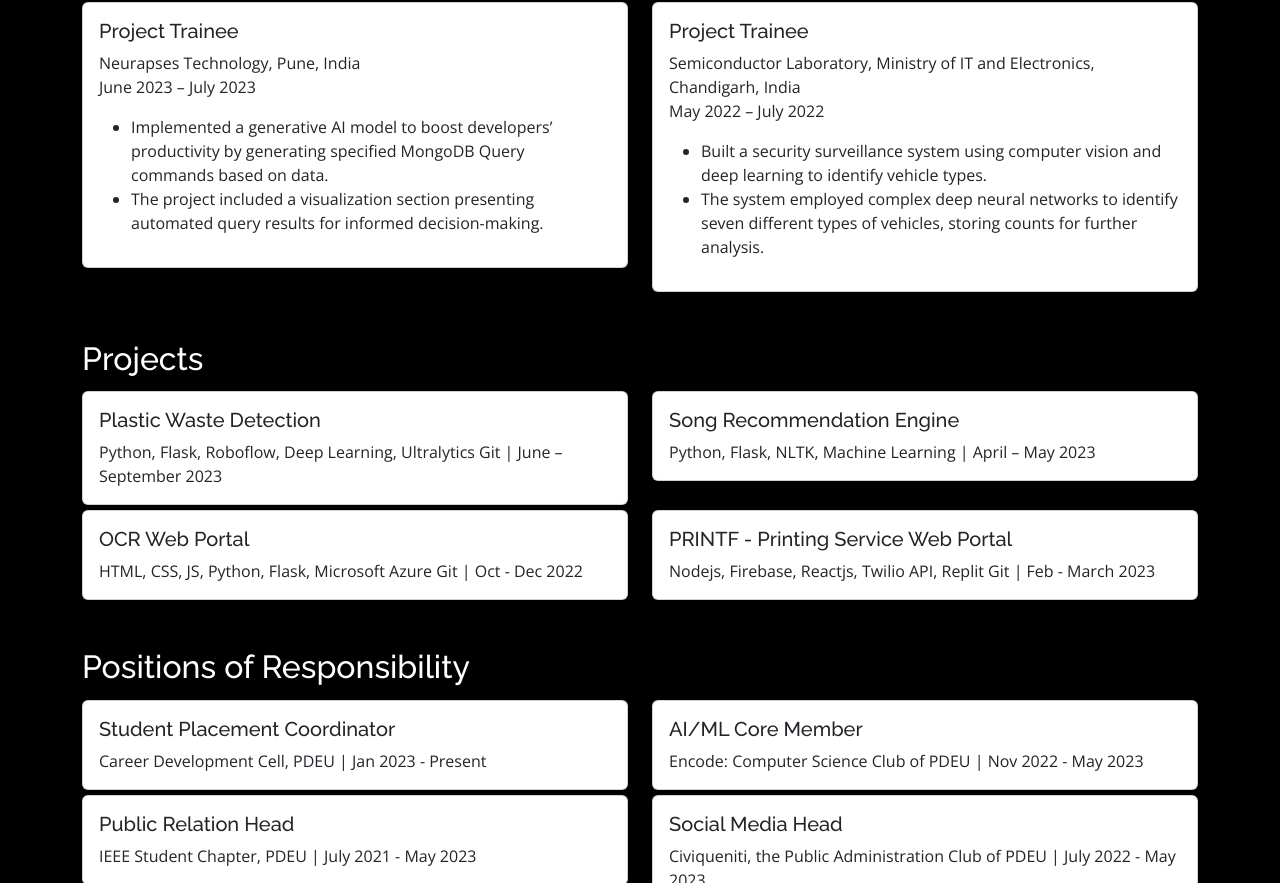
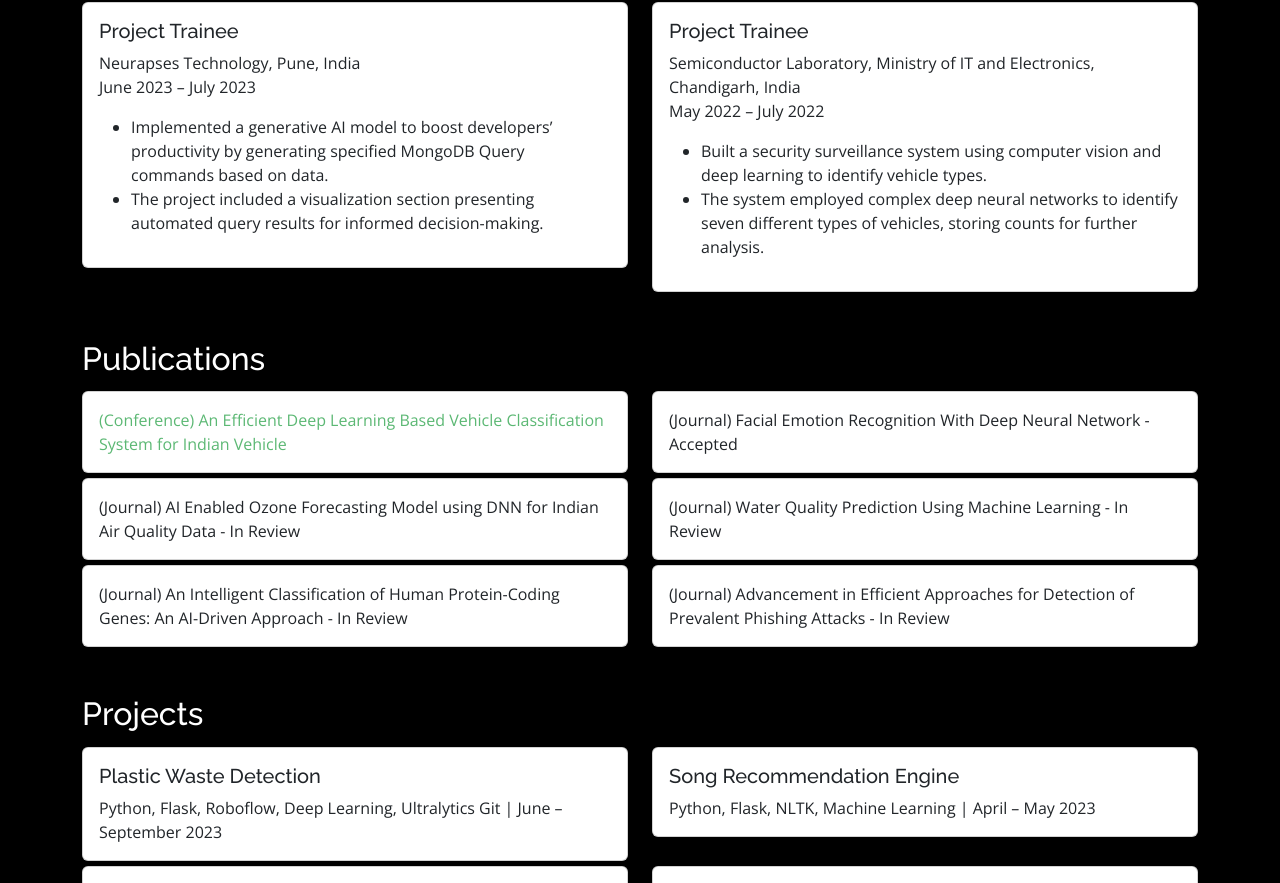
Before and after one commit to TheNoboby12/MyPortfolio, a plain HTML site: page index.html in a window 1280 px wide. Shown: the part 1917-2800 px from the top of the page. Drawn offline with nearby package versions, Linux system fonts and the light colour scheme; a script that the page names is missing; files whose address does not match are found by name.

Commit message:
Added Research work

```diff
--- a/index.html
+++ b/index.html
@@ -36,7 +36,7 @@
       </div>
 
       <div class="social-links">
-        <a href="https://twitter.com/yourtwitter" target="_blank" class="twitter"><i class="bx bxl-twitter"></i></a>
+        <!-- <a href="https://twitter.com/yourtwitter" target="_blank" class="twitter"><i class="bx bxl-twitter"></i></a> -->
         <a href="https://www.linkedin.com/in/sarthak-kapaliya-2723bb202/" target="_blank" class="linkedin"><i
             class="bx bxl-linkedin"></i></a>
         <a href="https://github.com/TheNobody-12" target="_blank" class="github"><i class="bx bxl-github"></i></a>
@@ -257,6 +257,77 @@
 
     </div>
   </section>
+
+  <!-- Publications Section -->
+<section id="publications" class="container mt-5">
+  <h2>Publications</h2>
+
+  <div class="row">
+      <!-- Publication 1 -->
+      <div class="col-md-6">
+          <div class="card publication-card">
+              <div class="card-body">
+                  <p class="card-text"><a href="https://doi.org/10.1109/iSSSC56467.2022.10051313">(Conference) An Efficient Deep Learning Based Vehicle Classification System for Indian Vehicle </a> </p>
+                  <!-- Add your content here -->
+              </div>
+          </div>
+      </div>
+
+      <!-- Publication 2 -->
+      <div class="col-md-6">
+          <div class="card publication-card">
+              <div class="card-body">
+                  <p class="card-text">(Journal) Facial Emotion Recognition With Deep Neural Network - Accepted</p>
+                  <!-- Add your content here -->
+              </div>
+          </div>
+      </div>
+
+      <!-- Publication 3 -->
+      <div class="col-md-6">
+          <div class="card publication-card">
+              <div class="card-body">
+                  <p class="card-text">(Journal) AI Enabled Ozone Forecasting Model using DNN for Indian Air Quality Data - In Review</p>
+                  <!-- Add your content here -->
+              </div>
+          </div>
+      </div>
+
+      <!-- Publication 4 -->
+      <div class="col-md-6">
+          <div class="card publication-card">
+              <div class="card-body">
+                  <p class="card-text">(Journal) Water Quality Prediction Using Machine Learning - In Review</p>
+                  <!-- Add your content here -->
+              </div>
+          </div>
+      </div>
+
+      <!-- Publication 5 -->
+      <div class="col-md-6">
+          <div class="card publication-card">
+              <div class="card-body">
+                  <p class="card-text">(Journal) An Intelligent Classification of Human Protein-Coding Genes: An AI-Driven Approach - In Review</p>
+                  <!-- Add your content here -->
+              </div>
+          </div>
+      </div>
+
+      <!-- Publication 6 -->
+      <div class="col-md-6">
+          <div class="card publication-card">
+              <div class="card-body">
+                  <p class="card-text">(Journal) Advancement in Efficient Approaches for Detection of Prevalent Phishing Attacks - In Review</p>
+                  <!-- Add your content here -->
+              </div>
+          </div>
+      </div>
+
+      <!-- Add more publication cards as needed -->
+
+  </div>
+</section>
+
 
   <!-- Projects Section -->
   <section id="projects" class="container mt-5">
@@ -585,7 +656,7 @@
 
     <div class="text-center p-3">
       <div class="social-links">
-        <a href="https://twitter.com/yourtwitter" target="_blank" class="twitter"><i class="bx bxl-twitter"></i></a>
+        <!-- <a href="https://twitter.com/yourtwitter" target="_blank" class="twitter"><i class="bx bxl-twitter"></i></a> -->
         <a href="https://www.linkedin.com/in/sarthak-kapaliya-2723bb202/" target="_blank" class="linkedin"><i
             class="bx bxl-linkedin"></i></a>
         <a href="https://github.com/TheNobody-12" target="_blank" class="github"><i class="bx bxl-github"></i></a>
```
